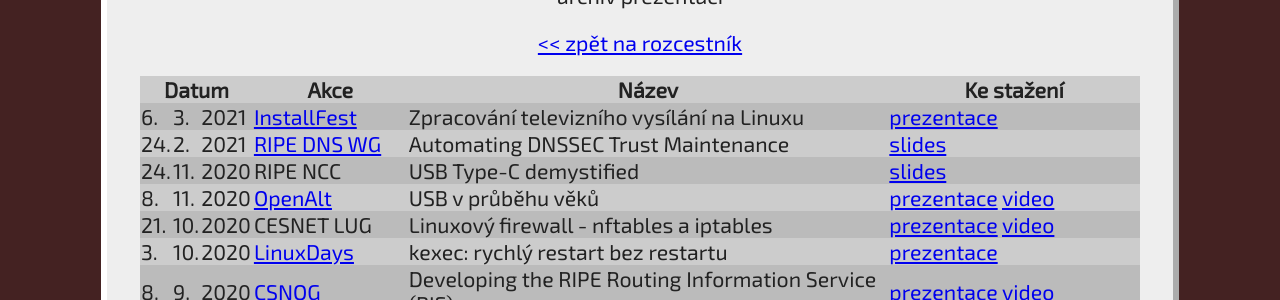
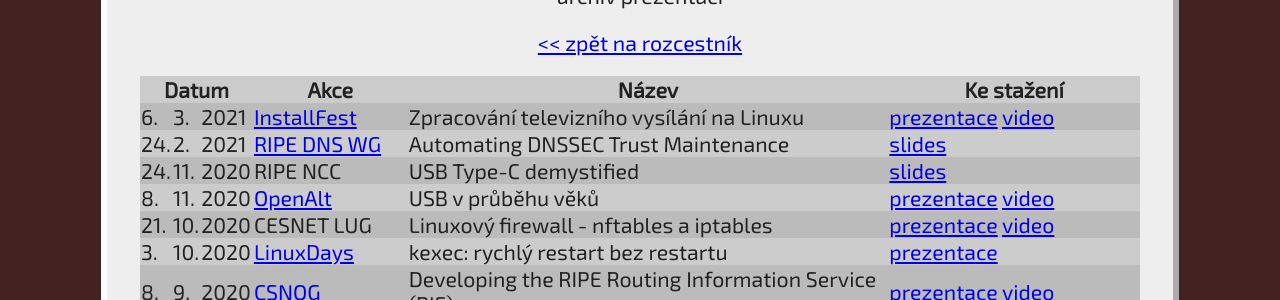
Before and after one commit to oskar456/caletka-cz, a Jekyll site: the page built from slidy.html, in a window 1280 px wide and 900 px high. Shown: the part 205-505 px from the top of the window. Built offline with Jekyll 4.4.1, drawn with Linux system fonts in a browser that asks for light colours.

Commit message:
Add IF21 video

```diff
--- a/_data/slidy.yaml
+++ b/_data/slidy.yaml
@@ -5,6 +5,8 @@
   links:
      - link: prezentace
        href: /dl/slidy/20210306-InstallFest-Televize.pdf
+     - link: video
+       href: https://youtu.be/VOV02yMBPLw
 
 - date: 2021-02-24
   event: RIPE DNS WG
```
